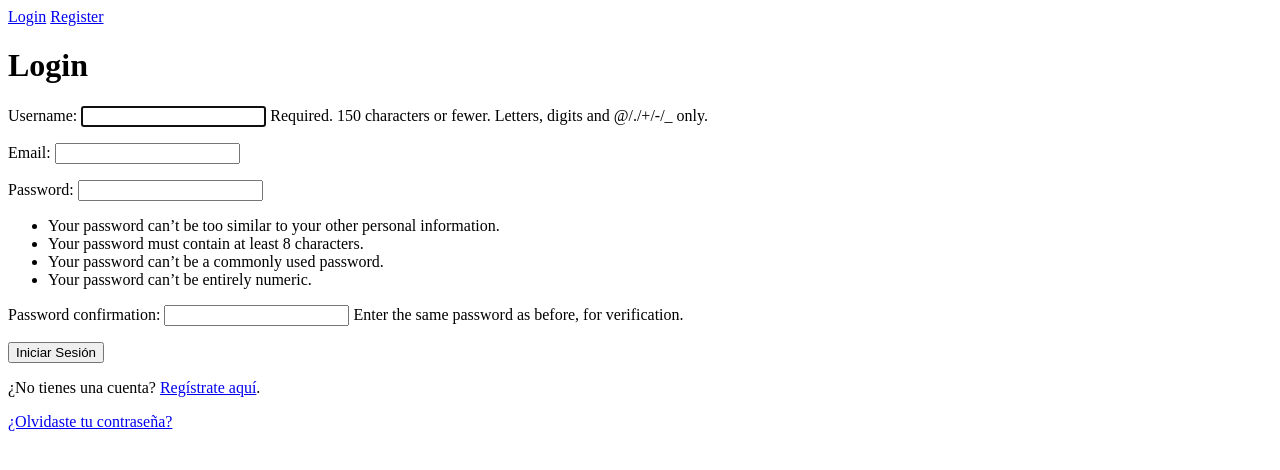
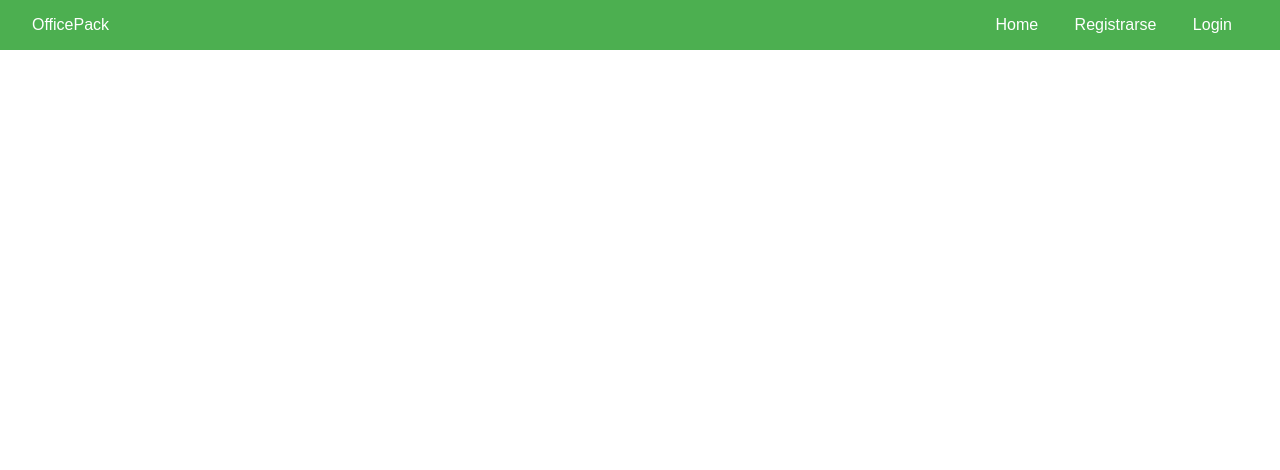
Before and after one commit to franciiscocg/PGPI-G2.3, a Django app: template OfficePack/users_app/templates/login.html in a window 1280 px wide. Shown: the top 470 px of the page. Run offline with Django 5.2, Linux system fonts and the light colour scheme; the template is opened without the code that fills it: values that come from a table or form of the project are taken from there, others are empty.

Commit message:
añadido nuevas cosas se necesita comparar con rama cesta

```diff
--- a/OfficePack/OfficePack/urls.py
+++ b/OfficePack/OfficePack/urls.py
@@ -16,8 +16,11 @@ Including another URLconf
 """
 from django.contrib import admin
 from django.urls import path, include
+from users_app import views
 
 urlpatterns = [
     path('admin/', admin.site.urls),
-    path('accounts/', include('django.contrib.auth.urls')),
+    path('', views.home, name='home'),
+    path('register/', views.register),
+    path('logout/', views.signout, name='signout'),
 ]
--- a/OfficePack/users_app/forms.py
+++ /dev/null
@@ -1,11 +0,0 @@
-from django import forms
-from django.contrib.auth.forms import UserCreationForm
-from django.contrib.auth.models import User
-
-
-class CustomUserCreationForm(UserCreationForm):
-    email = forms.EmailField(required=True)
-
-    class Meta:
-        model = User
-        fields = ['username', 'email', 'password1', 'password2']
--- a/OfficePack/users_app/templates/base.html
+++ b/OfficePack/users_app/templates/base.html
@@ -1,20 +1,88 @@
 <!DOCTYPE html>
-<html lang="en">
+<html lang="es">
 <head>
     <meta charset="UTF-8">
     <meta name="viewport" content="width=device-width, initial-scale=1.0">
-    <title>{% block title %}Taskmate{% endblock title %}</title>
+    <title>OfficePack</title>
+    <style>
+        body {
+            font-family: Arial, sans-serif;
+            margin: 0;
+            padding: 0;
+        }
+        header {
+            background-color: #4CAF50;
+            color: white;
+            padding: 1rem 2rem;
+            display: flex;
+            justify-content: space-between;
+            align-items: center;
+        }
+        header nav a {
+            color: white;
+            text-decoration: none;
+            margin: 0 1rem;
+        }
+        header nav a:hover {
+            text-decoration: underline;
+        }
+        .hero {
+            background-image: url('https://via.placeholder.com/1920x600');
+            background-size: cover;
+            color: white;
+            text-align: center;
+            padding: 5rem 2rem;
+        }
+        .hero h1 {
+            font-size: 3rem;
+            margin: 0;
+        }
+        .hero p {
+            font-size: 1.5rem;
+            margin: 1rem 0;
+        }
+        .section {
+            padding: 2rem;
+            text-align: center;
+        }
+        .products {
+            display: grid;
+            grid-template-columns: repeat(auto-fit, minmax(250px, 1fr));
+            gap: 1rem;
+            margin-top: 1rem;
+        }
+        .product {
+            border: 1px solid #ccc;
+            border-radius: 8px;
+            padding: 1rem;
+            text-align: left;
+        }
+        .product img {
+            max-width: 100%;
+            border-radius: 8px;
+        }
+        footer {
+            background-color: #333;
+            color: white;
+            text-align: center;
+            padding: 1rem;
+        }
+    </style>
 </head>
 <body>
-    <nav>
-        {% if user.is_authenticated %}
-            <p>Welcome, {{ user.username }}!</p>
-            <a href="{% url 'logout' %}">Logout</a>
-        {% else %}
-            <a href="{% url 'login' %}">Login</a>
-            <a href="{% url 'register' %}">Register</a>
-        {% endif %}
-    </nav>
-    {% block content %}{% endblock content %}
-</body>
-</html>
+    <header>
+        <div class="logo">OfficePack</div>
+        <nav>
+
+            <a href="/">Home</a>
+            {% if user.is_authenticated %}
+            <a href="/logout">Logout</a>
+            {% else %}
+            <a href="/register">Registrarse</a>
+            <a href="/login">Login</a>
+            {% endif %}
+
+        </nav>
+    </header>
+    {% block content %}
+    {% endblock content %}
--- a/OfficePack/users_app/templates/login.html
+++ b/OfficePack/users_app/templates/login.html
@@ -1,42 +1,4 @@
-{% extends "base.html" %}
-
-{% block title %}
-    <title>Login - Taskmate</title>
-{% endblock title %}
+{% extends 'base.html' %}
 
 {% block content %}
-<div class="container mt-5">
-    <h1 class="mb-4">Login</h1>
-
-    <!-- Mostrar mensajes de error o notificaciones -->
-    {% if form.errors %}
-        <div class="alert alert-danger">
-            <p>Por favor, corrige los siguientes errores:</p>
-            <ul>
-                {% for field in form %}
-                    {% for error in field.errors %}
-                        <li>{{ error }}</li>
-                    {% endfor %}
-                {% endfor %}
-                {% for error in form.non_field_errors %}
-                    <li>{{ error }}</li>
-                {% endfor %}
-            </ul>
-        </div>
-    {% endif %}
-
-    <form method="POST" class="mt-3">
-        {% csrf_token %}
-        <!-- Renderiza el formulario -->
-        {{ form.as_p }}
-
-        <!-- Botón de envío -->
-        <button type="submit" class="btn btn-primary w-100">Iniciar Sesión</button>
-    </form>
-
-    <div class="mt-3">
-        <p>¿No tienes una cuenta? <a href="{% url 'register' %}">Regístrate aquí</a>.</p>
-        <p><a href="{% url 'password_reset' %}">¿Olvidaste tu contraseña?</a></p>
-    </div>
-</div>
 {% endblock content %}
--- a/OfficePack/users_app/templates/register.html
+++ b/OfficePack/users_app/templates/register.html
@@ -1,4 +1,5 @@
-{% extends "base.html" %}
+
+{% extends 'base.html' %}
 
 {% block content %}
     <h2>Register</h2>
```
Also changed, not shown: OfficePack/users_app/templates/home.html (added, +47 -0 lines), OfficePack/users_app/views.py (+14 -4 lines), OfficePack/db.sqlite3.
